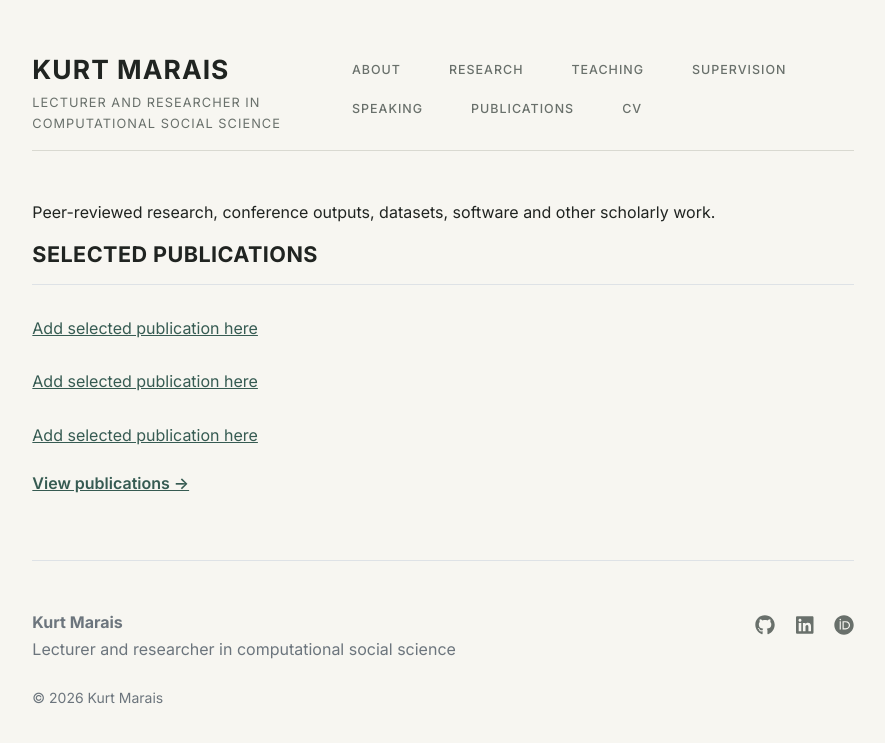
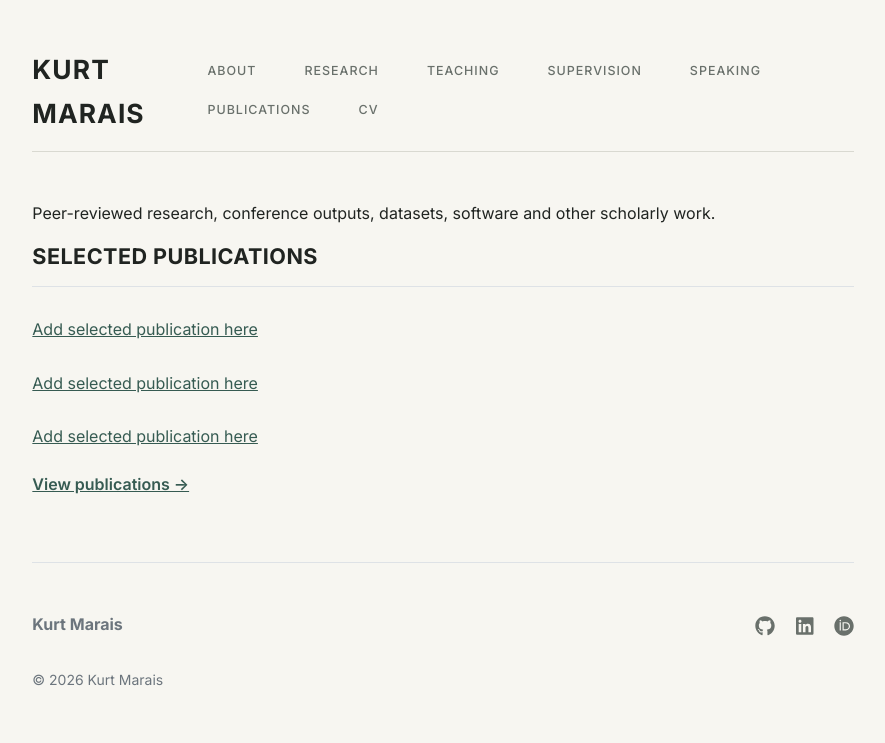
Before and after one commit to kurtmarais/kurtmarais.github.io, a Jekyll site: the page built from publications.md, in a window 1280 px wide. Shown: the top 743 px of the page, without its empty margins (197-1082 px from the left). Built offline with Jekyll 4.4.1, drawn with Linux system fonts in a browser that asks for light colours.

Commit message:
Update _config.yml

```diff
--- a/_config.yml
+++ b/_config.yml
@@ -1,7 +1,7 @@
 url: "https://YOURUSERNAME.github.io"
 baseurl: ""
 title: "Kurt Marais"
-description: "Lecturer and researcher in computational social science"
+# description: "Lecturer and researcher"
 lang: "en"
 markdown: kramdown
 permalink: /:categories/:title/
```
